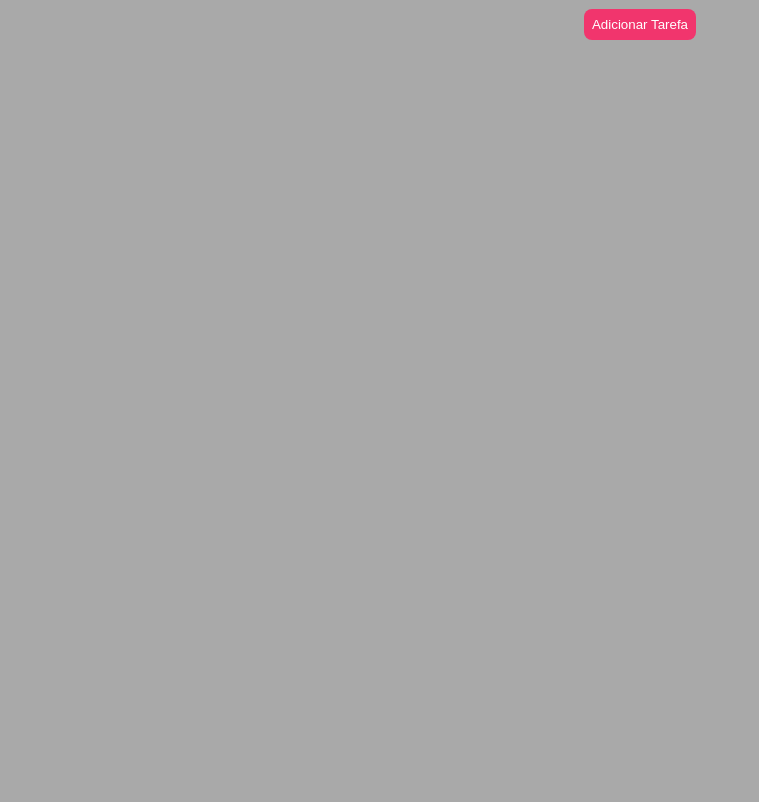
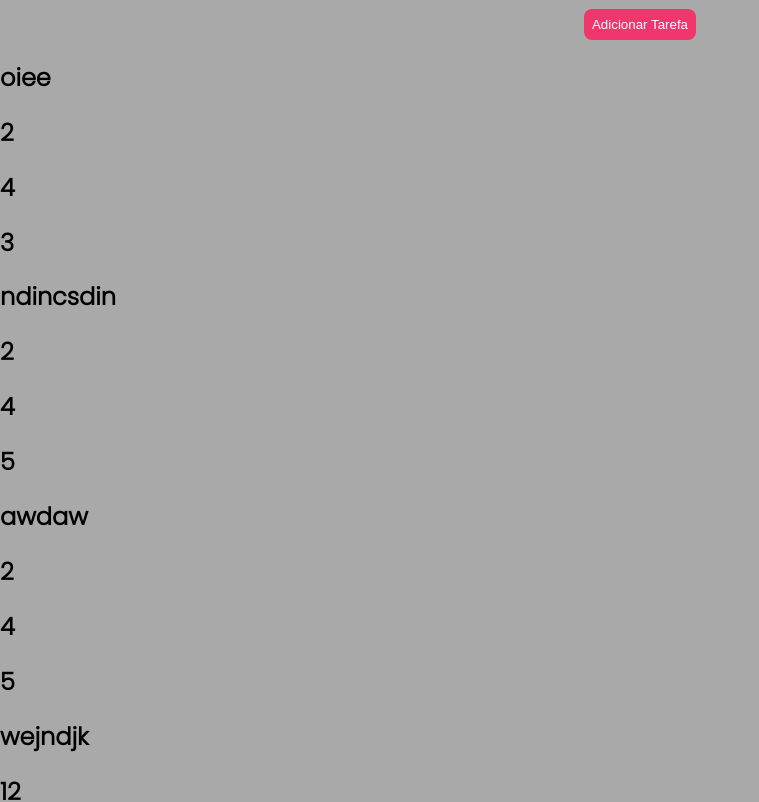
Before and after one commit to projeto-de-algoritmos/PD_JobOrganizer, a React (Create React App) app in the folder joborganizer/: page / in a window 1280 px wide. Shown: the part 508-1310 px from the top of the page, without its empty margins (0-759 px from the left). Before the commit the page ends 800 px from the top, so only its background shows below. Built offline with nearby package versions, Linux system fonts and the light colour scheme; data requests are answered from the project's data file.

Commit message:
metodo post

```diff
--- a/joborganizer/data/db.json
+++ b/joborganizer/data/db.json
@@ -1,18 +1,39 @@
 {
   "jobs": [
     {
-      "title": "estudar",
-      "comeco": "3",
-      "fim": "5",
-      "peso": "6",
-      "id": "1"
+      "title": "oiee",
+      "comeco": "2",
+      "fim": "4",
+      "peso": "3",
+      "id": 1
     },
     {
-      "title": "trabalhar",
-      "comeco": "5",
-      "fim": "9",
+      "title": "ndincsdin",
+      "comeco": "2",
+      "fim": "4",
+      "peso": "5",
+      "id": 2
+    },
+    {
+      "title": "awdaw",
+      "comeco": "2",
+      "fim": "4",
+      "peso": "5",
+      "id": 3
+    },
+    {
+      "title": "wejndjk",
+      "comeco": "12",
+      "fim": "14",
       "peso": "10",
-      "id": "2"
+      "id": 4
+    },
+    {
+      "title": "wejndjk",
+      "comeco": "12",
+      "fim": "14",
+      "peso": "10",
+      "id": 5
     }
   ]
 }
--- a/joborganizer/src/JobList.js
+++ b/joborganizer/src/JobList.js
@@ -3,15 +3,15 @@ import React, { useEffect, useState } from "react";
 export const JobList = () => {
   const [jobs, setJobs] = useState([]);
 
-  /*useEffect(() => {
-    fetch("http://localhost:8000/jobs")
+  useEffect(() => {
+    fetch("http://localhost:8001/jobs")
       .then((res) => {
         return res.json();
       })
       .then((data) => {
         setJobs(data);
       });
-  }, []);*/
+  }, []);
 
   return (
     <div className="job-list">
--- a/joborganizer/src/NewJob.js
+++ b/joborganizer/src/NewJob.js
@@ -1,7 +1,6 @@
 import { useState } from "react";
 
 export const NewJob = () => {
-  const [job, setJobs] = useState([]);
   const [title, setTitle] = useState("");
   const [comeco, setComeco] = useState("");
   const [fim, setFim] = useState("");
@@ -9,6 +8,14 @@ export const NewJob = () => {
 
   const handleSubmit = (e) => {
     e.preventDefault();
+
+    const job = { title, comeco, fim, peso };
+
+    fetch("http://localhost:8001/jobs", {
+      method: "POST",
+      headers: { "Content-Type": "application/json" },
+      body: JSON.stringify(job),
+    });
   };
 
   return (
```
